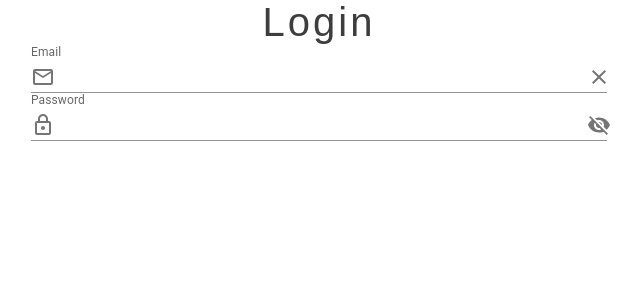
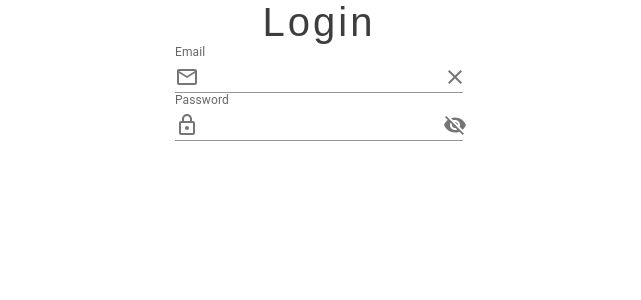
Before and after one commit to Thiagoccarb/Q9-Tecnologia---chalenge, a React (Create React App) app: page / in a window 1280 px wide. Shown: the top 300 px of the page, without its empty margins (321-962 px from the left). Built offline with nearby package versions, Linux system fonts and the light colour scheme.

Commit message:
Refactors LogimForm.tsx

```diff
--- a/src/pages/login/components/LoginForm.tsx
+++ b/src/pages/login/components/LoginForm.tsx
@@ -31,10 +31,9 @@ export default function LoginForm() {
   const handlePasswordInputType = () => setShowPassword(!showPassword);
 
   return (
-    <Grid
-      item
-    >
-      <form>
+    <form>
+      <Grid
+        item>
         <TextField
           onChange={handleChange}
           value={loginCredentials.email}
@@ -64,6 +63,10 @@ export default function LoginForm() {
           }}
           label='Email'
         />
+      </Grid>
+      <Grid
+        item
+      >
         <TextField
           onChange={handleChange}
           value={loginCredentials.password}
@@ -81,7 +84,6 @@ export default function LoginForm() {
             ),
             endAdornment: (
               <InputAdornment position='end'>
-
                 <IconButton
                   edge='end'
                   onClick={handlePasswordInputType}
@@ -94,7 +96,7 @@ export default function LoginForm() {
           }}
           label='Password'
         />
-      </form>
-    </Grid>
+      </Grid>
+    </form>
   );
 }
```
